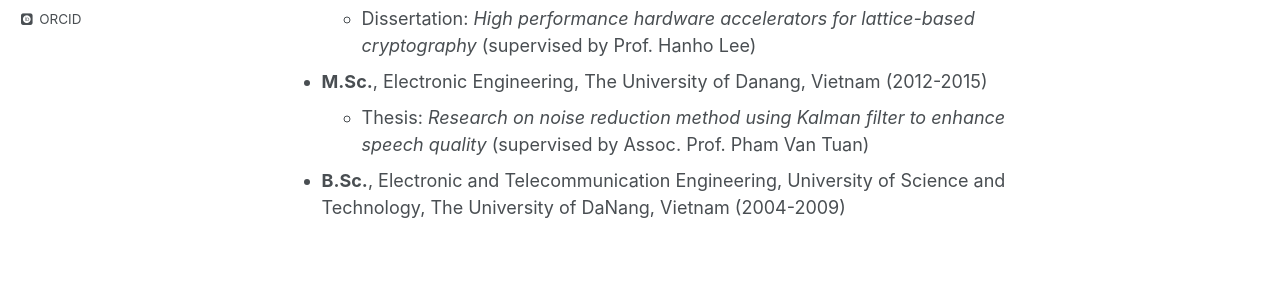
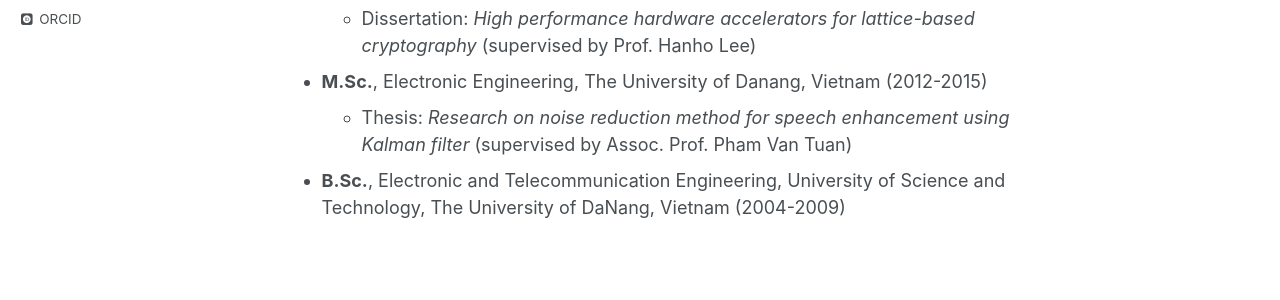
Before and after one commit to phapdn/phapdn.github.io, a Jekyll site: the page built from _pages/about.md, in a window 1280 px wide and 900 px high, scrolled down 610 px. Shown: the part 472-772 px from the top of the window. Built offline with Jekyll 4.4.1, drawn with Linux system fonts in a browser that asks for light colours; some web fonts are replaced.

Commit message:
Update about.md

```diff
--- a/_pages/about.md
+++ b/_pages/about.md
@@ -36,7 +36,7 @@ My primary research interests include algorithms and architectures for:
 * <b>Ph.D.</b>, Information and Communication Engineering, Inha University, Incheon, South Korea (2018-2022)
   * Dissertation: *High performance hardware accelerators for lattice-based cryptography* (supervised by Prof. Hanho Lee)
 * <b>M.Sc.</b>, Electronic Engineering, The University of Danang, Vietnam (2012-2015)
-  * Thesis: *Research on noise reduction method using Kalman filter to enhance speech quality* (supervised by Assoc. Prof. Pham Van Tuan)
+  * Thesis: *Research on noise reduction method for speech enhancement using Kalman filter* (supervised by Assoc. Prof. Pham Van Tuan)
 * <b>B.Sc.</b>, Electronic and Telecommunication Engineering, University of Science and Technology, The University of DaNang, Vietnam (2004-2009)
 <!--  * Final Project: *Designing automatic robot to participate in Vietnam robot contest* (supervised by Dr. Ngo Van Sy)
 <!--* Senior Project: "<it>A GPS-based Tracking and Accident Reporting System</it>" supervised by Prof. Ibrahim Tekin and Assoc.Prof. Ayhan Bozkurt-->
```
